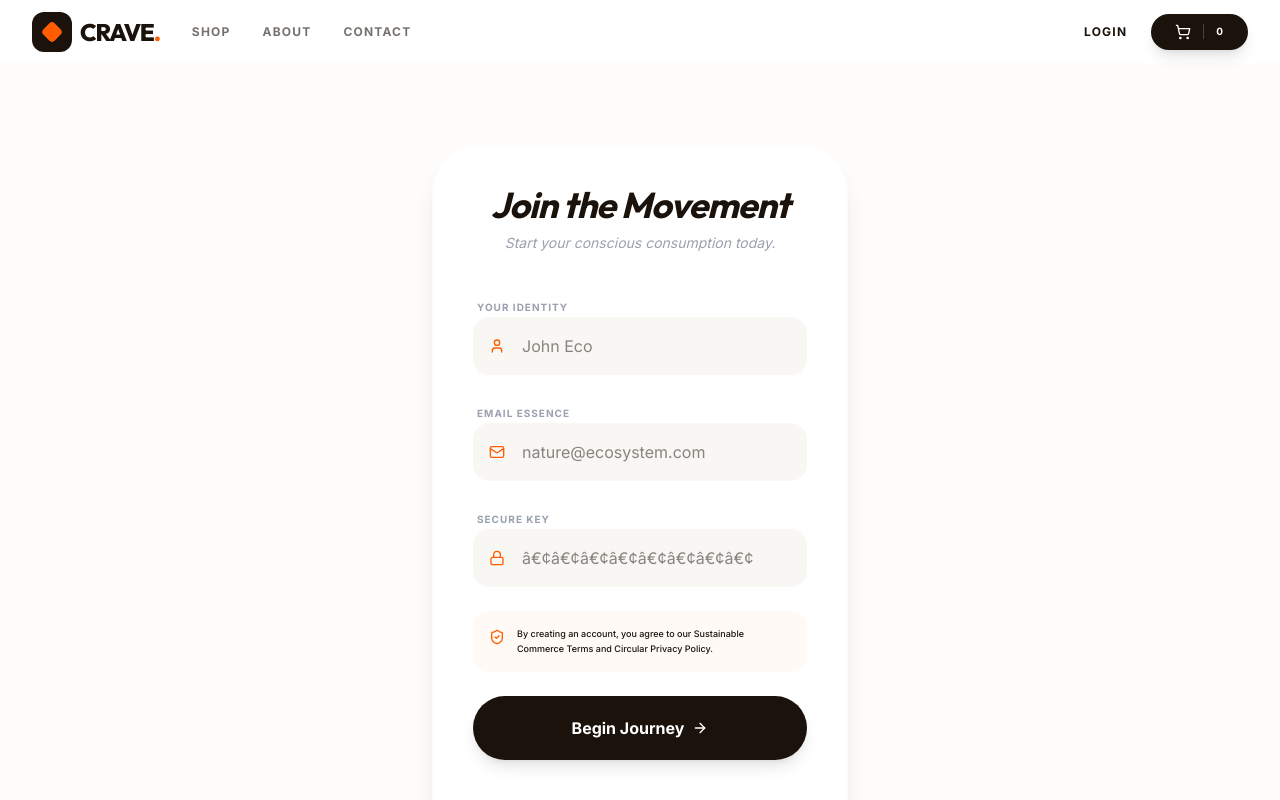
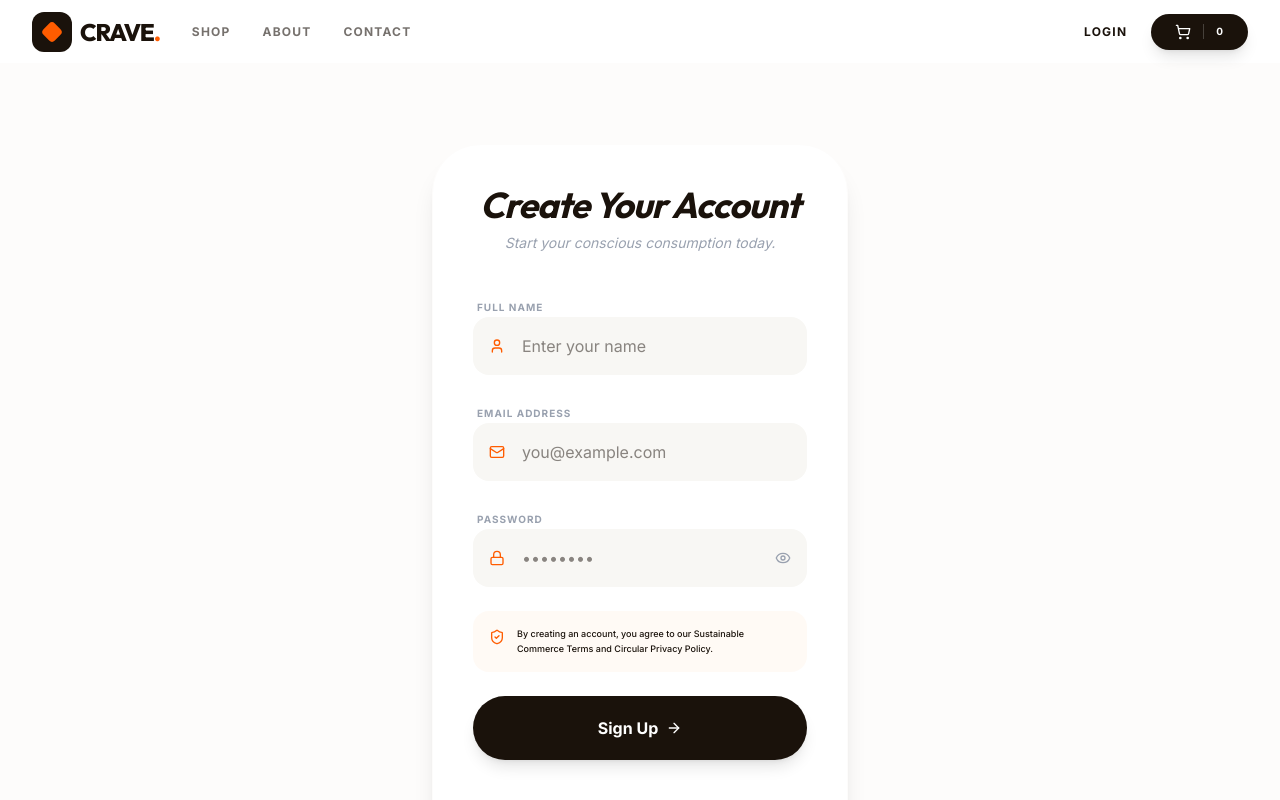
Before and after one commit to F-O-Y-S-A-L/EcoShop, a Next.js app: page /register in a window 1280 px wide. Shown: the top 800 px of the page. Built offline with nearby package versions, Linux system fonts and the light colour scheme; no server answers.

Commit message:
update UI shop file

```diff
--- a/src/app/admin/products/page.tsx
+++ b/src/app/admin/products/page.tsx
@@ -231,9 +231,13 @@ export default function CreateProductPage() {
 
               <div className="grid grid-cols-2 gap-6">
                 <div className="space-y-2">
-                  <label className="sleek-label">Price ($)</label>
+                  <label className="sleek-label">
+                    Price (<span className="text-sm font-bold">৳</span>)
+                  </label>
                   <div className="relative">
-                    <DollarSign className="absolute left-4 top-1/2 -translate-y-1/2 h-4 w-4 text-eco-primary" />
+                    <span className="absolute left-4 top-1/3 -translate-y-1/2 h-4 w-4 text-eco-primary text-2xl">
+                      ৳
+                    </span>
                     <input
                       type="number"
                       step="0.01"
@@ -297,6 +301,20 @@ export default function CreateProductPage() {
                     }
                     className="bg-eco-gray border-none rounded-2xl py-4 pl-12 pr-6 text-xs font-medium focus:ring-1 focus:ring-eco-primary outline-none w-full"
                     placeholder="https://..."
+                  />
+                </div>
+              </div>
+
+              <div className="space-y-2">
+                <label className="sleek-label">Tags (Comma separated)</label>
+                <div className="relative">
+                  <Tag className="absolute left-4 top-1/2 -translate-y-1/2 h-4 w-4 text-eco-primary" />
+                  <input
+                    type="text"
+                    value={form.tags}
+                    onChange={(e) => setForm({ ...form, tags: e.target.value })}
+                    className="bg-eco-gray border-none rounded-2xl py-4 pl-12 pr-6 text-xs font-medium focus:ring-1 focus:ring-eco-primary outline-none w-full"
+                    placeholder="truffle, potato, gourmet"
                   />
                 </div>
               </div>
--- a/src/app/login/page.tsx
+++ b/src/app/login/page.tsx
@@ -3,7 +3,15 @@
 import React, { useState } from "react";
 import { useRouter } from "next/navigation";
 import Link from "next/link";
-import { User, Lock, Mail, ArrowRight, Chrome } from "lucide-react";
+import {
+  User,
+  Lock,
+  Mail,
+  ArrowRight,
+  Chrome,
+  EyeOff,
+  Eye,
+} from "lucide-react";
 import { useAuth } from "@/src/contexts/AuthContext";
 import toast from "react-hot-toast";
 
@@ -11,6 +19,7 @@ export default function LoginPage() {
   const [form, setForm] = useState({ email: "", password: "" });
   const [loading, setLoading] = useState(false);
   const router = useRouter();
+  const [showPassword, setShowPassword] = useState(false);
   const { login, googleLogin } = useAuth();
 
   const handleSubmit = async (e: React.FormEvent) => {
@@ -43,7 +52,7 @@ export default function LoginPage() {
             Welcome Back
           </h1>
           <p className="text-gray-400 text-sm italic underline decoration-eco-secondary decoration-2 underline-offset-4">
-            Continue your sustainable journey.
+            Please sign in to continue.
           </p>
         </div>
 
@@ -71,7 +80,7 @@ export default function LoginPage() {
         <form onSubmit={handleSubmit} className="space-y-6">
           <div className="space-y-2">
             <label className="text-[10px] font-bold uppercase tracking-widest text-gray-400 mx-1">
-              Email Essence
+              Email Address
             </label>
             <div className="relative">
               <Mail className="absolute left-4 top-1/2 -translate-y-1/2 h-4 w-4 text-eco-primary" />
@@ -82,26 +91,37 @@ export default function LoginPage() {
                 value={form.email}
                 onChange={(e) => setForm({ ...form, email: e.target.value })}
                 className="w-full bg-eco-gray p-4 pl-12 rounded-2xl outline-none focus:ring-2 ring-eco-primary/20 transition-all border border-transparent focus:border-eco-primary"
-                placeholder="nature@ecosystem.com"
+                placeholder="you@example.com"
               />
             </div>
           </div>
 
           <div className="space-y-2">
             <label className="text-[10px] font-bold uppercase tracking-widest text-gray-400 mx-1">
-              Secure Key
+              Password
             </label>
             <div className="relative">
               <Lock className="absolute left-4 top-1/2 -translate-y-1/2 h-4 w-4 text-eco-primary" />
               <input
-                type="password"
+                type={showPassword ? "text" : "password"}
                 required
                 autoComplete="current-password"
                 value={form.password}
                 onChange={(e) => setForm({ ...form, password: e.target.value })}
-                className="w-full bg-eco-gray p-4 pl-12 rounded-2xl outline-none focus:ring-2 ring-eco-primary/20 transition-all border border-transparent focus:border-eco-primary"
-                placeholder="â€¢â€¢â€¢â€¢â€¢â€¢â€¢â€¢"
+                className="w-full bg-eco-gray p-4 pl-12 pr-12 rounded-2xl outline-none focus:ring-2 ring-eco-primary/20 transition-all border border-transparent focus:border-eco-primary"
+                placeholder="••••••••"
               />
+              <button
+                type="button"
+                onClick={() => setShowPassword(!showPassword)}
+                className="absolute right-4 top-1/2 -translate-y-1/2 text-gray-400 hover:text-eco-primary"
+              >
+                {showPassword ? (
+                  <EyeOff className="h-4 w-4" />
+                ) : (
+                  <Eye className="h-4 w-4" />
+                )}
+              </button>
             </div>
           </div>
 
@@ -114,7 +134,7 @@ export default function LoginPage() {
               <div className="w-6 h-6 border-2 border-white border-t-transparent rounded-full animate-spin"></div>
             ) : (
               <>
-                <span>Enter Ecosystem</span>
+                <span>Sign In</span>
                 <ArrowRight className="h-4 w-4 transition-transform group-hover:translate-x-1" />
               </>
             )}
--- a/src/app/register/page.tsx
+++ b/src/app/register/page.tsx
@@ -3,13 +3,22 @@
 import React, { useState } from "react";
 import { useRouter } from "next/navigation";
 import Link from "next/link";
-import { User, Lock, Mail, ArrowRight, ShieldCheck } from "lucide-react";
+import {
+  User,
+  Lock,
+  Mail,
+  ArrowRight,
+  ShieldCheck,
+  EyeOff,
+  Eye,
+} from "lucide-react";
 import { useAuth } from "@/src/contexts/AuthContext";
 import toast from "react-hot-toast";
 
 export default function RegisterPage() {
   const [form, setForm] = useState({ name: "", email: "", password: "" });
   const [loading, setLoading] = useState(false);
+  const [showPassword, setShowPassword] = useState(false);
   const router = useRouter();
   const { register } = useAuth();
 
@@ -32,7 +41,7 @@ export default function RegisterPage() {
       <div className="bg-white p-10 rounded-[3rem] border border-eco-bg shadow-xl space-y-10">
         <div className="text-center space-y-2">
           <h1 className="text-4xl font-display font-bold italic">
-            Join the Movement
+            Create Your Account
           </h1>
           <p className="text-gray-400 text-sm italic">
             Start your conscious consumption today.
@@ -42,7 +51,7 @@ export default function RegisterPage() {
         <form onSubmit={handleSubmit} className="space-y-6">
           <div className="space-y-2">
             <label className="text-[10px] font-bold uppercase tracking-widest text-gray-400 mx-1">
-              Your Identity
+              Full Name
             </label>
             <div className="relative">
               <User className="absolute left-4 top-1/2 -translate-y-1/2 h-4 w-4 text-eco-primary" />
@@ -52,14 +61,14 @@ export default function RegisterPage() {
                 value={form.name}
                 onChange={(e) => setForm({ ...form, name: e.target.value })}
                 className="w-full bg-eco-gray p-4 pl-12 rounded-2xl outline-none focus:ring-2 ring-eco-primary/20 transition-all border border-transparent focus:border-eco-primary"
-                placeholder="John Eco"
+                placeholder="Enter your name"
               />
             </div>
           </div>
 
           <div className="space-y-2">
             <label className="text-[10px] font-bold uppercase tracking-widest text-gray-400 mx-1">
-              Email Essence
+              Email Address
             </label>
             <div className="relative">
               <Mail className="absolute left-4 top-1/2 -translate-y-1/2 h-4 w-4 text-eco-primary" />
@@ -69,25 +78,37 @@ export default function RegisterPage() {
                 value={form.email}
                 onChange={(e) => setForm({ ...form, email: e.target.value })}
                 className="w-full bg-eco-gray p-4 pl-12 rounded-2xl outline-none focus:ring-2 ring-eco-primary/20 transition-all border border-transparent focus:border-eco-primary"
-                placeholder="nature@ecosystem.com"
+                placeholder="you@example.com"
               />
             </div>
           </div>
 
           <div className="space-y-2">
             <label className="text-[10px] font-bold uppercase tracking-widest text-gray-400 mx-1">
-              Secure Key
+              Password
             </label>
             <div className="relative">
               <Lock className="absolute left-4 top-1/2 -translate-y-1/2 h-4 w-4 text-eco-primary" />
               <input
-                type="password"
+                type={showPassword ? "text" : "password"}
                 required
+                autoComplete="current-password"
                 value={form.password}
                 onChange={(e) => setForm({ ...form, password: e.target.value })}
-                className="w-full bg-eco-gray p-4 pl-12 rounded-2xl outline-none focus:ring-2 ring-eco-primary/20 transition-all border border-transparent focus:border-eco-primary"
-                placeholder="â€¢â€¢â€¢â€¢â€¢â€¢â€¢â€¢"
+                className="w-full bg-eco-gray p-4 pl-12 pr-12 rounded-2xl outline-none focus:ring-2 ring-eco-primary/20 transition-all border border-transparent focus:border-eco-primary"
+                placeholder="••••••••"
               />
+              <button
+                type="button"
+                onClick={() => setShowPassword(!showPassword)}
+                className="absolute right-4 top-1/2 -translate-y-1/2 text-gray-400 hover:text-eco-primary"
+              >
+                {showPassword ? (
+                  <EyeOff className="h-4 w-4" />
+                ) : (
+                  <Eye className="h-4 w-4" />
+                )}
+              </button>
             </div>
           </div>
 
@@ -108,7 +129,7 @@ export default function RegisterPage() {
               <div className="w-6 h-6 border-2 border-white border-t-transparent rounded-full animate-spin"></div>
             ) : (
               <>
-                <span>Begin Journey</span>
+                <span>Sign Up</span>
                 <ArrowRight className="h-4 w-4 transition-transform group-hover:translate-x-1" />
               </>
             )}
@@ -121,7 +142,7 @@ export default function RegisterPage() {
             href="/login"
             className="text-eco-primary font-bold hover:underline"
           >
-            Sign In Instead
+            Already have an account? Sign In
           </Link>
         </p>
       </div>
```
